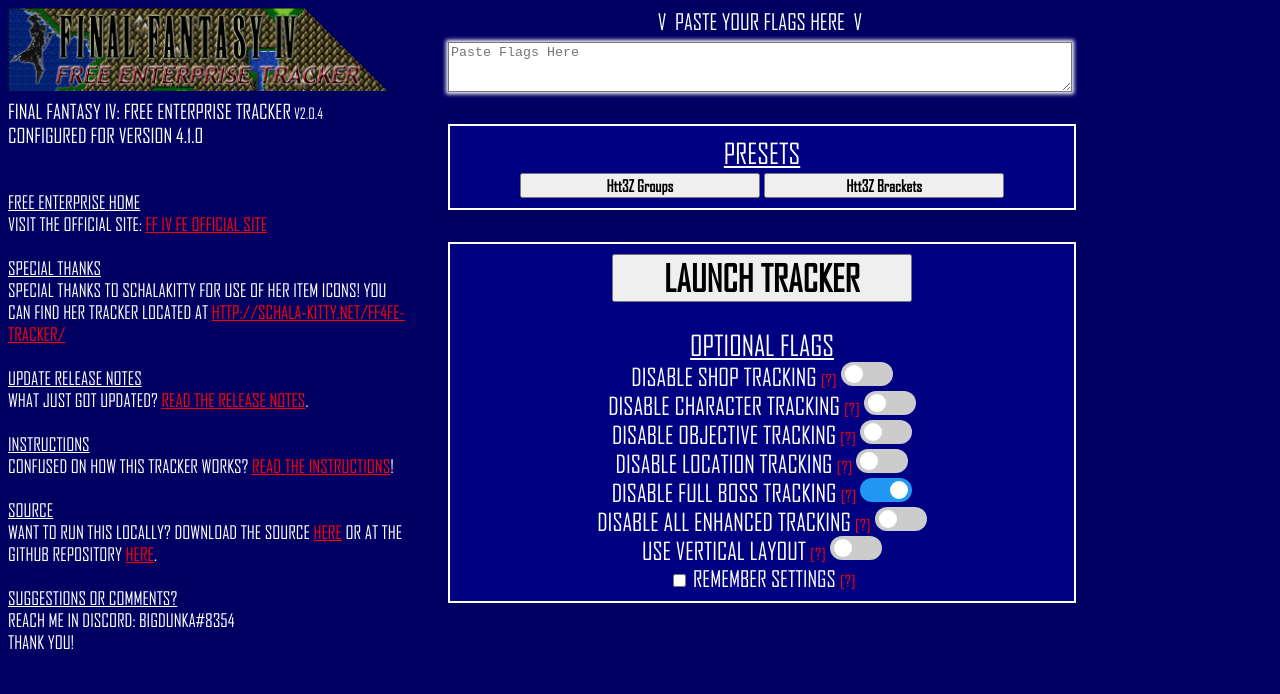
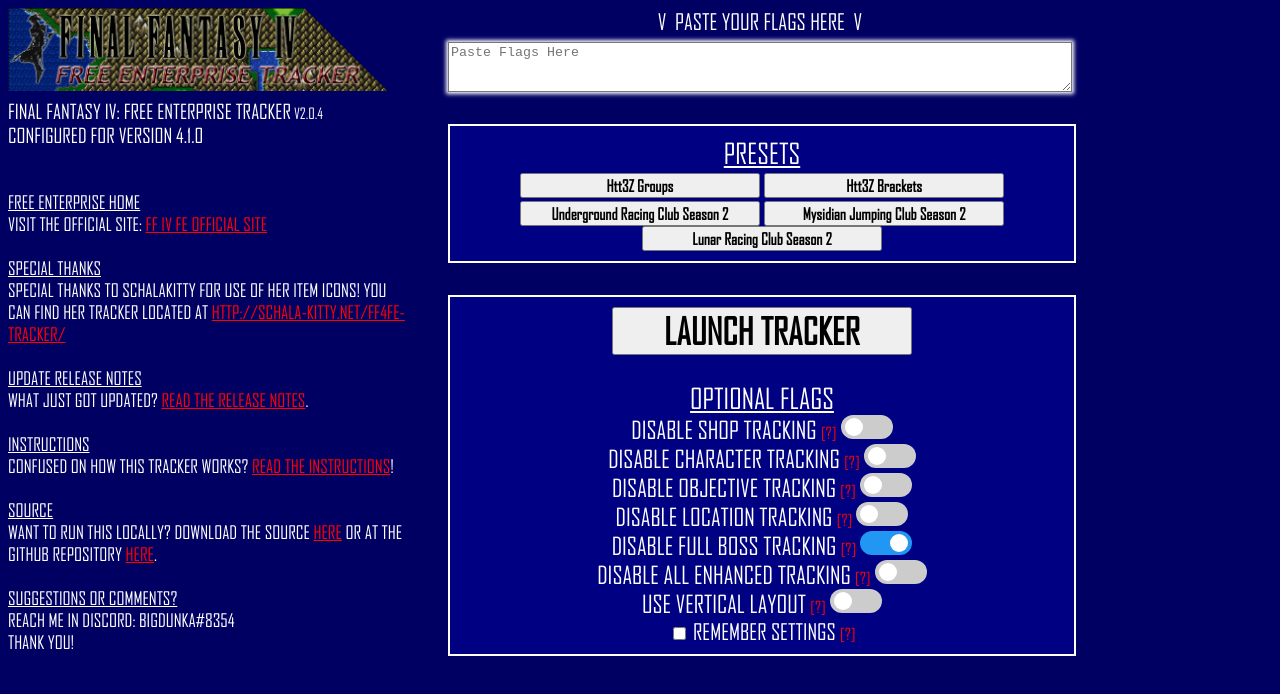
Before and after one commit to bigdunka/fftracker, a plain HTML site: page index.html in a window 1280 px wide. Drawn offline with Linux system fonts and the light colour scheme.

Commit message:
Add presets for season 2 race clubs

```diff
--- a/index.html
+++ b/index.html
@@ -58,6 +58,9 @@
 						<span style="font-size: 28px; text-decoration: underline;">Presets</span><br>
 						<input type="button" value="Htt3Z Groups" onclick="loadflags('O1:quest_forge/random:3,quest/req:3/win:crystal Kmain/summon/moon Pkey Crelaxed/maybe/no:fusoya/j:abilities/bye Twildish/sparse:60 Sstandard Bstandard/alt:gauntlet Nkey Etoggle/cantrun Gwarp/life/sylph -kit:basic -noadamants -spoon -vanilla:agility');" style="width: 240px; text-align: center; font-size: 16px; font-family: 'AgencyFB', sans-serif; font-weight: bold;" />
 						<input type="button" value="Htt3Z Brackets" onclick="loadflags('O1:quest_forge/random:3,quest/req:3/win:crystal Kmain/summon/moon Pkey Cstandard/maybe/no:fusoya/j:abilities/permajoin Tpro/sparse:60 Spro Bstandard/alt:gauntlet Nkey Etoggle/cantrun/no:sirens Glife/sylph -kit:basic -noadamants -vanilla:agility');" style="width: 240px; text-align: center; font-size: 16px; font-family: 'AgencyFB', sans-serif; font-weight: bold;" />
+						<input type="button" value="Underground Racing Club Season 2" onclick="loadflags('O1:quest_forge/2:quest_tradepink/3:quest_mistcave/4:quest_waterfall/5:quest_antlionnest/6:quest_fabul/random:2,quest/req:7/win:crystal Kmain/summon/moon Pkey Cstandard/maybe/j:abilities/bye Tstandard/sparse:80 Spro/quarter Bstandard/alt:gauntlet Nchars/key Etoggle/no:sirens Glife/sylph -kit:basic -spoon -vanilla:agility');" style="width: 240px; text-align: center; font-size: 16px; font-family: 'AgencyFB', sans-serif; font-weight: bold;" />
+						<input type="button" value="Mysidian Jumping Club Season 2" onclick="loadflags('O1:quest_magma/2:quest_tradepink/random:2,quest,char/req:all/win:crystal Kmain/summon/moon/unsafe Pkey Cstandard/j:abilities/nodupes Twildish Sstandard/quarter Bstandard/unsafe/alt:gauntlet Nchars Etoggle Glife/sylph -kit:basic -spoon -pushbtojump');" style="width: 240px; text-align: center; font-size: 16px; font-family: 'AgencyFB', sans-serif; font-weight: bold;" />
+						<input type="button" value="Lunar Racing Club Season 2" onclick="loadflags('O1:quest_ribbonaltar/2:quest_masamunealtar/random:2/win:crystal Kmain/summon/moon/unsafe Pkey Cstandard/distinct:7/j:abilities/nodupes Tpro/junk Scabins/free Bstandard/alt:gauntlet Nchars/key Etoggle Glife/sylph -kit:loaded -noadamants');" style="width: 240px; text-align: center; font-size: 16px; font-family: 'AgencyFB', sans-serif; font-weight: bold;" />
 					</center>
 				</div>
 			</div>
```
